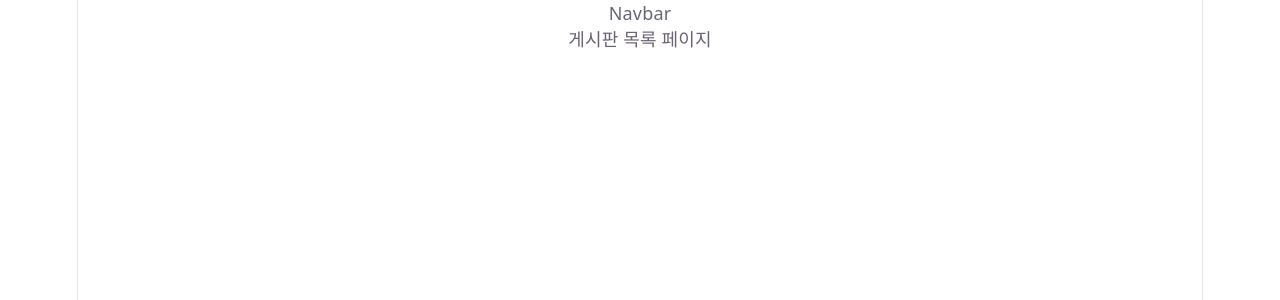
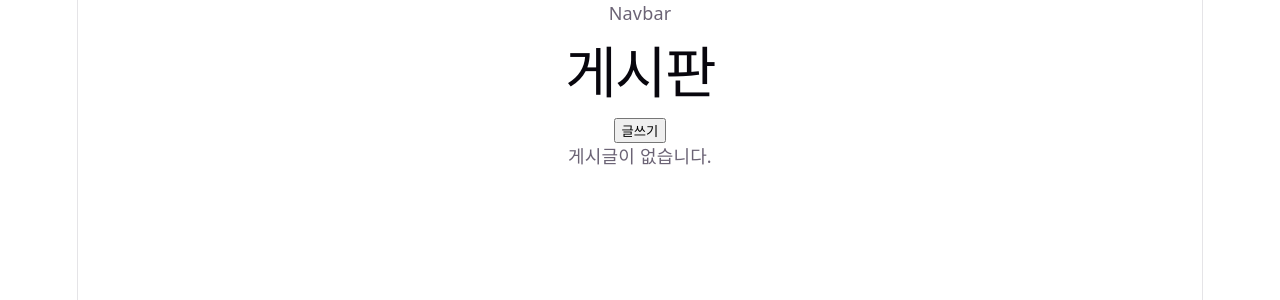
Before and after one commit to junbongMoon/post-front, a React (Vite) app: page / in a window 1280 px wide. Shown: the top 300 px of the page. Built offline with nearby package versions, Linux system fonts and the light colour scheme.

Commit message:
feat : 게시판 목록 컴포넌트 구조 작성. (로딩중, 에러 띄우는 영역, 실제 게시물들을 출력하는 영역)

```diff
--- a/src/pages/BoardListPage.jsx
+++ b/src/pages/BoardListPage.jsx
@@ -1,5 +1,43 @@
+import { useState } from 'react';
+import PostCard from '../components/PostCard';
+
 const BoardListPage = () => {
-    return <div>게시판 목록 페이지</div>;
+    const [loading, setLoading] = useState(false);
+    const [error, setError] = useState(null);
+    const [posts, setPosts] = useState([]);
+
+    return (
+        <div className="board-list-page">
+            <div className="page-header">
+                <h1>게시판</h1>
+                <button>글쓰기</button>
+            </div>
+
+            {/* 로딩중 표시 */}
+            {loading && <div className="loading"> 불러오는중 </div>}
+            {/* 에러 표시 */}
+            {error && <div className="error-msg"> {error} </div>}
+
+            {/* 게시글 목록 */}
+            {!loading && !error && (
+                <>
+                    {posts.length === 0 ? (
+                        <div className="empty">게시글이 없습니다.</div>
+                    ) : (
+                        <div className="post-list">
+                            {/* posts 배열을 map으로 순회 → 각각 PostCard 컴포넌트로 표시 */}
+                            {posts.map((post) => (
+                                <PostCard
+                                    key={post.id} // key: React가 목록 항목을 구분할 때 사용 (필수!)
+                                    post={post}
+                                />
+                            ))}
+                        </div>
+                    )}
+                </>
+            )}
+        </div>
+    );
 };
 
 export default BoardListPage;
```
